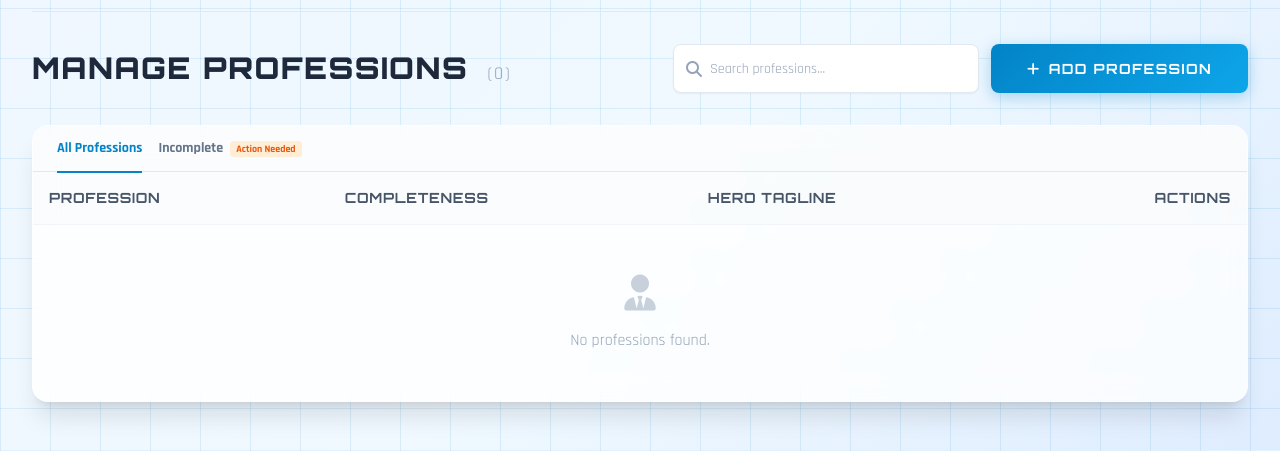
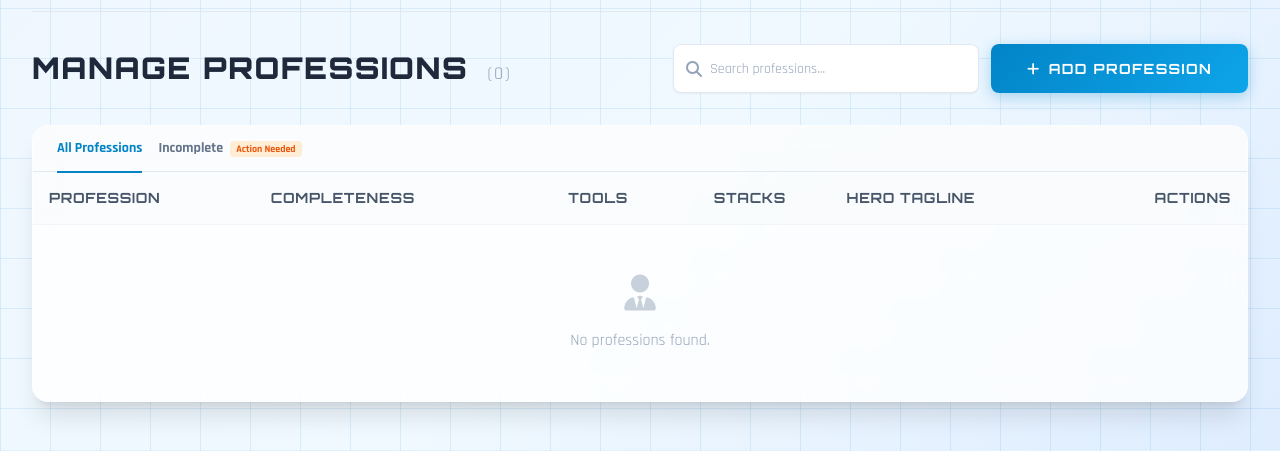
Before and after one commit to uponai/aijack, a Django app: page /admin-dashboard/professions/ in a window 1280 px wide. Shown: the part 192-643 px from the top of the page. Run offline with Django 4.2, Linux system fonts and the light colour scheme; the visitor is signed in with stand-in values (Sample User, id 1); data that the repository does not hold is empty; some libraries are stand-ins or nearby versions.

Commit message:
feat: Display tool and stack counts for professions in the admin list.

```diff
--- a/templates/admin_professions_list.html
+++ b/templates/admin_professions_list.html
@@ -42,6 +42,8 @@
                     <tr class="border-b border-slate-100 bg-slate-50/50">
                         <th class="p-4 font-heading font-bold text-slate-600 text-sm">Profession</th>
                         <th class="p-4 font-heading font-bold text-slate-600 text-sm">Completeness</th>
+                        <th class="p-4 font-heading font-bold text-slate-600 text-sm text-center">Tools</th>
+                        <th class="p-4 font-heading font-bold text-slate-600 text-sm text-center">Stacks</th>
                         <th class="p-4 font-heading font-bold text-slate-600 text-sm">Hero Tagline</th>
                         <th class="p-4 font-heading font-bold text-slate-600 text-sm text-right">Actions</th>
                     </tr>
@@ -85,6 +87,16 @@
                             </span>
                             {% endif %}
                         </td>
+                        <td class="p-4 text-center">
+                            <span class="inline-flex items-center justify-center bg-blue-100 text-blue-700 text-xs font-bold px-2 py-1 rounded-full" title="Associated Tools">
+                                <i class="fa-solid fa-wrench mr-1 text-[10px]"></i>{{ profession.tools_count|default:0 }}
+                            </span>
+                        </td>
+                        <td class="p-4 text-center">
+                            <span class="inline-flex items-center justify-center bg-purple-100 text-purple-700 text-xs font-bold px-2 py-1 rounded-full" title="Associated Stacks">
+                                <i class="fa-solid fa-layer-group mr-1 text-[10px]"></i>{{ profession.stacks_count|default:0 }}
+                            </span>
+                        </td>
                         <td class="p-4 text-sm text-slate-600">
                             {{ profession.hero_tagline|truncatechars:40 }}
                         </td>
@@ -104,7 +116,7 @@
                     </tr>
                     {% empty %}
                     <tr>
-                        <td colspan="4" class="p-12 text-center text-slate-400">
+                        <td colspan="6" class="p-12 text-center text-slate-400">
                             <i class="fa-solid fa-user-tie text-4xl mb-4 opacity-50"></i>
                             <p>No professions found.</p>
                         </td>
--- a/tools/views.py
+++ b/tools/views.py
@@ -1,5 +1,5 @@
 from django.shortcuts import render, get_object_or_404, redirect
-from django.db.models import Q, Case, When
+from django.db.models import Q, Case, When, Count
 from django.contrib.auth.decorators import login_required
 from django.http import JsonResponse
 from django.core.paginator import Paginator
@@ -1280,7 +1280,10 @@ def admin_professions(request):
     query = request.GET.get('q', '')
     filter_type = request.GET.get('filter', 'all')
 
-    professions = Profession.objects.all().order_by('name')
+    professions = Profession.objects.all().annotate(
+        tools_count=Count('tools', distinct=True),
+        stacks_count=Count('stacks', distinct=True)
+    ).order_by('name')
 
     if query:
         professions = professions.filter(
```
